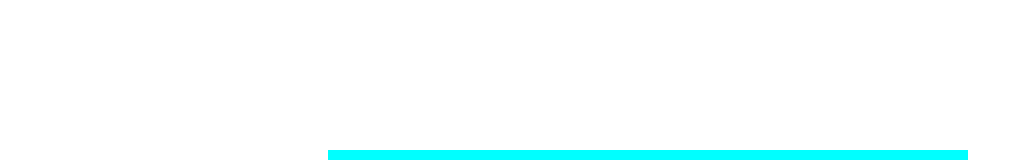
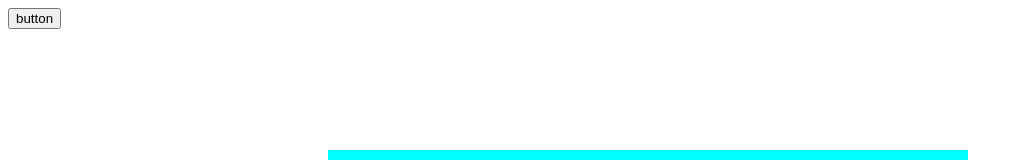
Before and after one commit to danielro999/calculator, a plain HTML site: page index.html in a window 1280 px wide. Shown: the top 160 px of the page, without its empty margins (0-1023 px from the left). Drawn offline with Linux system fonts and the light colour scheme.

Commit message:
boton reset borra texto en el display

```diff
--- a/index.html
+++ b/index.html
@@ -36,6 +36,7 @@
             </div>
         </div>
     </div>
+    <button type="button" onclick="valor()">button</button>
     <script src="./main.js"></script>
 </body>
 </html>
```
